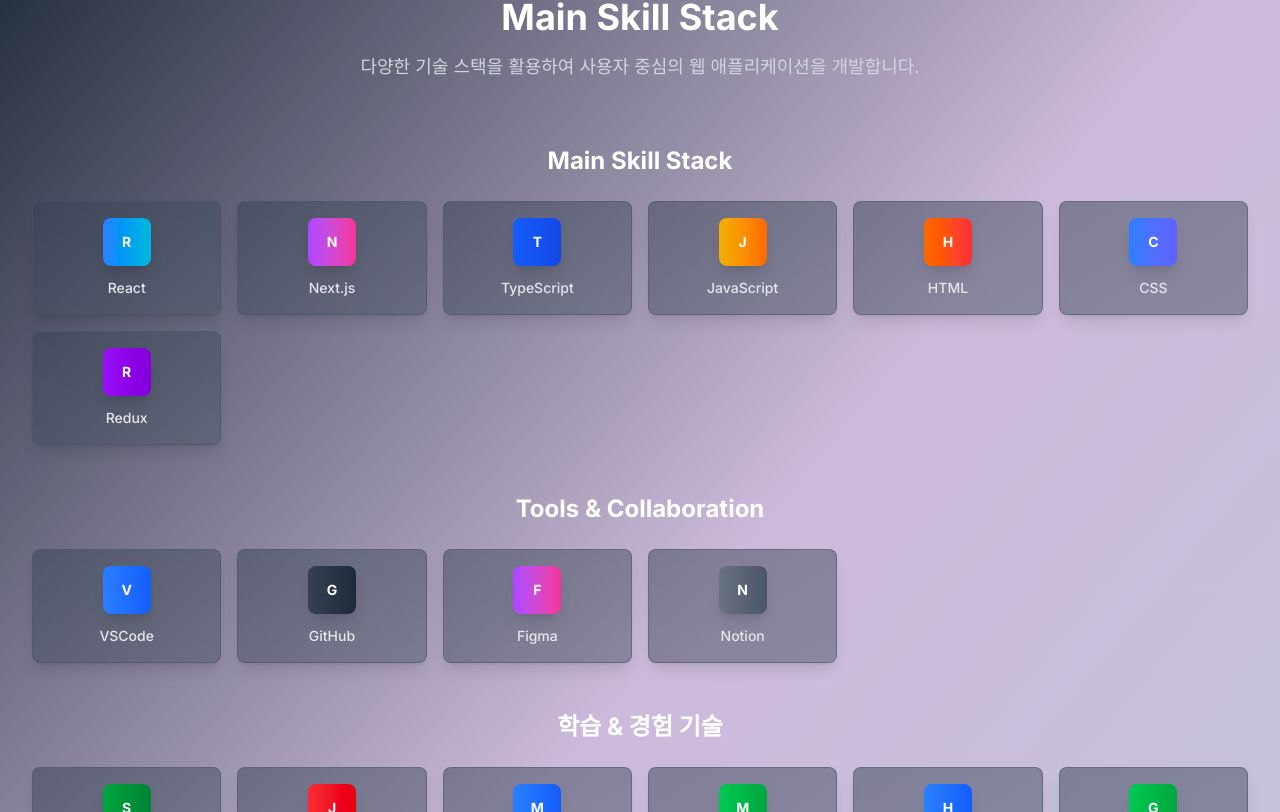
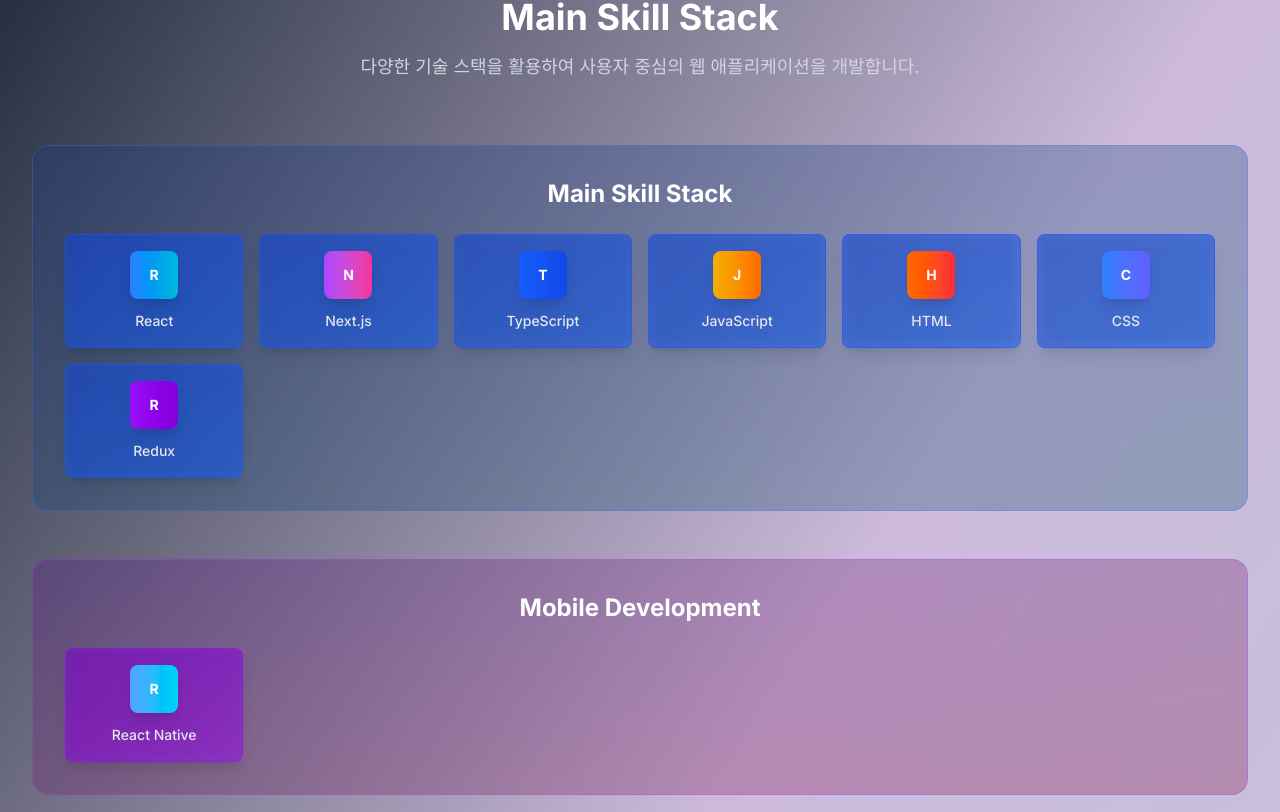
Before and after one commit to Dongyeon0123/DongYPortfolio, a Next.js app: page / in a window 1280 px wide. Shown: the part 2208-3020 px from the top of the page. Built offline with nearby package versions, Linux system fonts and the light colour scheme.

Commit message:
기술스택별로 배경 색 다르게 입히기

```diff
--- a/src/components/Skills.tsx
+++ b/src/components/Skills.tsx
@@ -9,22 +9,37 @@
       title: 'Main Skill Stack',
       category: 'frontend' as const,
       color: 'from-blue-500 to-cyan-500',
-      bgColor: 'bg-blue-500/20',
-      borderColor: 'border-blue-500/30'
+      bgColor: 'bg-gradient-to-br from-blue-900/30 to-cyan-900/30',
+      borderColor: 'border-blue-500/30',
+      cardBg: 'from-blue-700/50 to-blue-600/50',
+      cardBorder: 'border-blue-600/50'
+    },
+    {
+      title: 'Mobile Development',
+      category: 'mobile' as const,
+      color: 'from-purple-500 to-pink-500',
+      bgColor: 'bg-gradient-to-br from-purple-900/30 to-pink-900/30',
+      borderColor: 'border-purple-500/30',
+      cardBg: 'from-purple-700/50 to-purple-600/50',
+      cardBorder: 'border-purple-600/50'
     },
     {
       title: 'Tools & Collaboration',
       category: 'tools' as const,
       color: 'from-green-500 to-emerald-500',
-      bgColor: 'bg-green-500/20',
-      borderColor: 'border-green-500/30'
+      bgColor: 'bg-gradient-to-br from-green-900/30 to-emerald-900/30',
+      borderColor: 'border-green-500/30',
+      cardBg: 'from-green-700/50 to-green-600/50',
+      cardBorder: 'border-green-600/50'
     },
     {
       title: '학습 & 경험 기술',
       category: 'learning' as const,
       color: 'from-orange-500 to-red-500',
-      bgColor: 'bg-orange-500/20',
-      borderColor: 'border-orange-500/30'
+      bgColor: 'bg-gradient-to-br from-orange-900/30 to-red-900/30',
+      borderColor: 'border-orange-500/30',
+      cardBg: 'from-orange-700/50 to-orange-600/50',
+      cardBorder: 'border-orange-600/50'
     }
   ];
 
@@ -84,7 +99,7 @@
             whileInView={{ opacity: 1, y: 0 }}
             transition={{ duration: 0.8, delay: categoryIndex * 0.2 }}
             viewport={{ once: true }}
-            className="mb-12"
+            className={`mb-12 p-8 rounded-2xl backdrop-blur-sm border ${category.bgColor} ${category.borderColor}`}
           >
             <motion.h3
               className="text-2xl font-bold text-white mb-6 text-center"
@@ -111,7 +126,7 @@
                       z: 50
                     }}
                     transition={{ duration: 0.3, ease: "easeOut" }}
-                    className="bg-gradient-to-br from-gray-700/50 to-gray-600/50 backdrop-blur-sm p-4 rounded-lg shadow-lg hover:shadow-xl text-center cursor-pointer group border border-gray-600/50"
+                    className={`bg-gradient-to-br ${category.cardBg} backdrop-blur-sm p-4 rounded-lg shadow-lg hover:shadow-xl text-center cursor-pointer group border ${category.cardBorder}`}
                   >
                     <motion.div
                       className={`w-12 h-12 mx-auto mb-3 rounded-lg bg-gradient-to-r ${getSkillColor(skill.name)} flex items-center justify-center text-white font-bold text-sm shadow-lg`}
```
